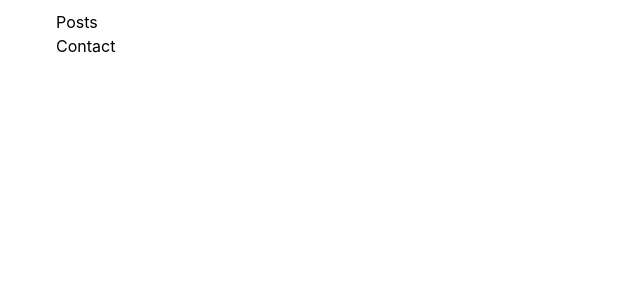
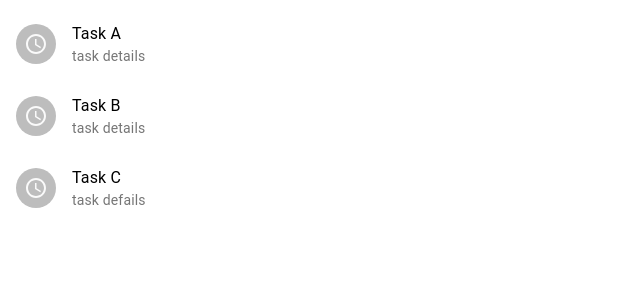
Before and after one commit to golark/utaskweb, a React (Create React App) app: page / in a window 1280 px wide. Shown: the top 300 px of the page, without its empty margins (0-640 px from the left). Built offline with nearby package versions, Linux system fonts and the light colour scheme.

Commit message:
added secondary and icons to the list items

```diff
--- a/package.json
+++ b/package.json
@@ -4,10 +4,12 @@
   "private": true,
   "dependencies": {
     "@material-ui/core": "^4.9.11",
+    "@material-ui/icons": "^4.9.1",
     "@testing-library/jest-dom": "^4.2.4",
     "@testing-library/react": "^9.5.0",
     "@testing-library/user-event": "^7.2.1",
     "contentful": "^7.14.3",
+    "material-design-icons": "^3.0.1",
     "react": "^16.13.1",
     "react-dom": "^16.13.1",
     "react-scripts": "3.4.1"
--- a/src/components/TaskList.js
+++ b/src/components/TaskList.js
@@ -1,35 +1,63 @@
 import React from 'react';
+import { makeStyles } from '@material-ui/core/styles';
 import List from '@material-ui/core/List';
 import ListItemText from '@material-ui/core/ListItemText';
+import ListItem from '@material-ui/core/ListItem';
 import TypoGraphy from '@material-ui/core/Typography'
+import ListItemAvatar from '@material-ui/core/ListItemAvatar';
+import Avatar from '@material-ui/core/Avatar';
+import AccessTime from '@material-ui/icons/AccessTime';
+import PropTypes from 'prop-types';
+
+const useStyles = makeStyles((theme) => ({
+    root: {
+        width: '100%',
+        maxWidth: 360,
+        backgroundColor: theme.palette.background.paper,
+    },
+}));
 
 function getItems() {
-    const items = ""
+    const items = "";
     return items;
 }
 
 class TaskList extends React.Component {
+
     state = { };
     handleClick = (e) => {
         this.setState({ [e]: !this.state[e] });
     };
 
-    getList(){
+    getList() {
+        const classes = this.props;
+
         return (
-            <List component="div">
-
-                <ListItemText inset>
-                    <TypoGraphy color="inherit" variant="title">
-                        Posts
-                    </TypoGraphy>
-                </ListItemText>
-
-
-                <ListItemText inset>
-                    <TypoGraphy color="inherit" variant="title">
-                        Contact
-                    </TypoGraphy>
-                </ListItemText>
+            <List className={classes.root}>
+                <ListItem>
+                    <ListItemAvatar>
+                        <Avatar>
+                            <AccessTime />
+                        </Avatar>
+                    </ListItemAvatar>
+                    <ListItemText primary="Task A" secondary="task details" />
+                </ListItem>
+                <ListItem>
+                    <ListItemAvatar>
+                        <Avatar>
+                            <AccessTime />
+                        </Avatar>
+                    </ListItemAvatar>
+                    <ListItemText primary="Task B" secondary="task details" />
+                </ListItem>
+                <ListItem>
+                    <ListItemAvatar>
+                        <Avatar>
+                            <AccessTime />
+                        </Avatar>
+                    </ListItemAvatar>
+                    <ListItemText primary="Task C" secondary="task defails" />
+                </ListItem>
             </List>
         );
     }
@@ -45,4 +73,8 @@ class TaskList extends React.Component {
     }
 }
 
+TaskList.propTypes = {
+    classes: PropTypes.object.isRequired,
+};
+
 export default TaskList;
```
Also changed, not shown: 1 other file (tests, documents, lock files or other folders).
